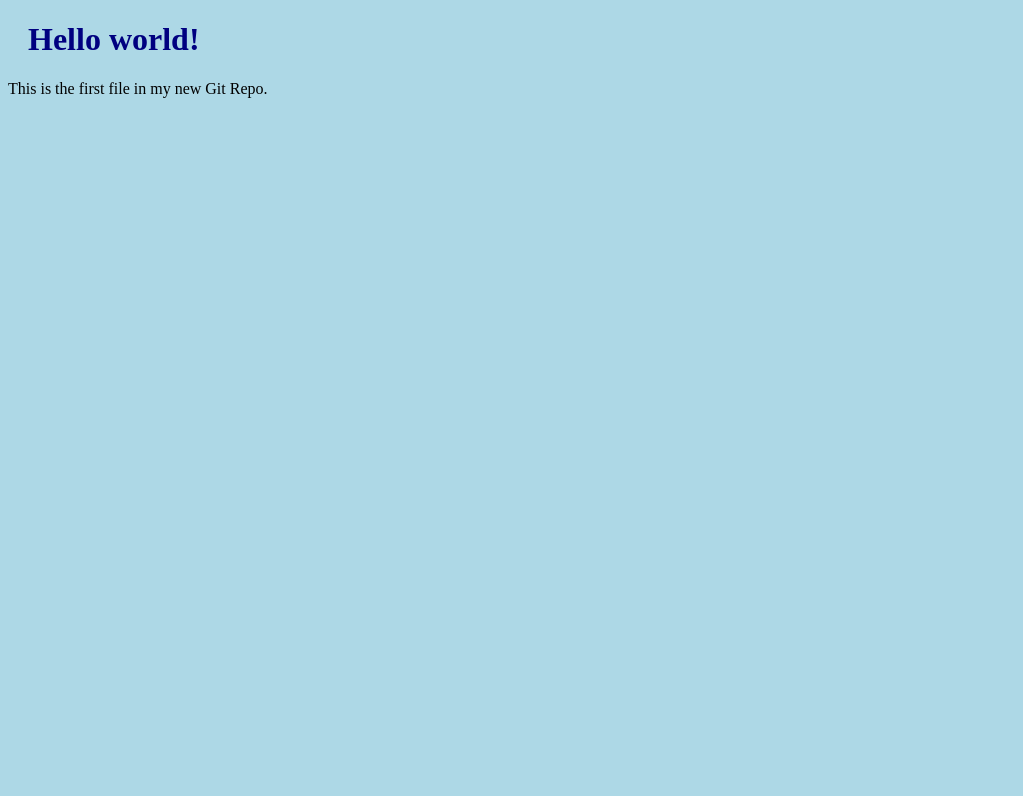
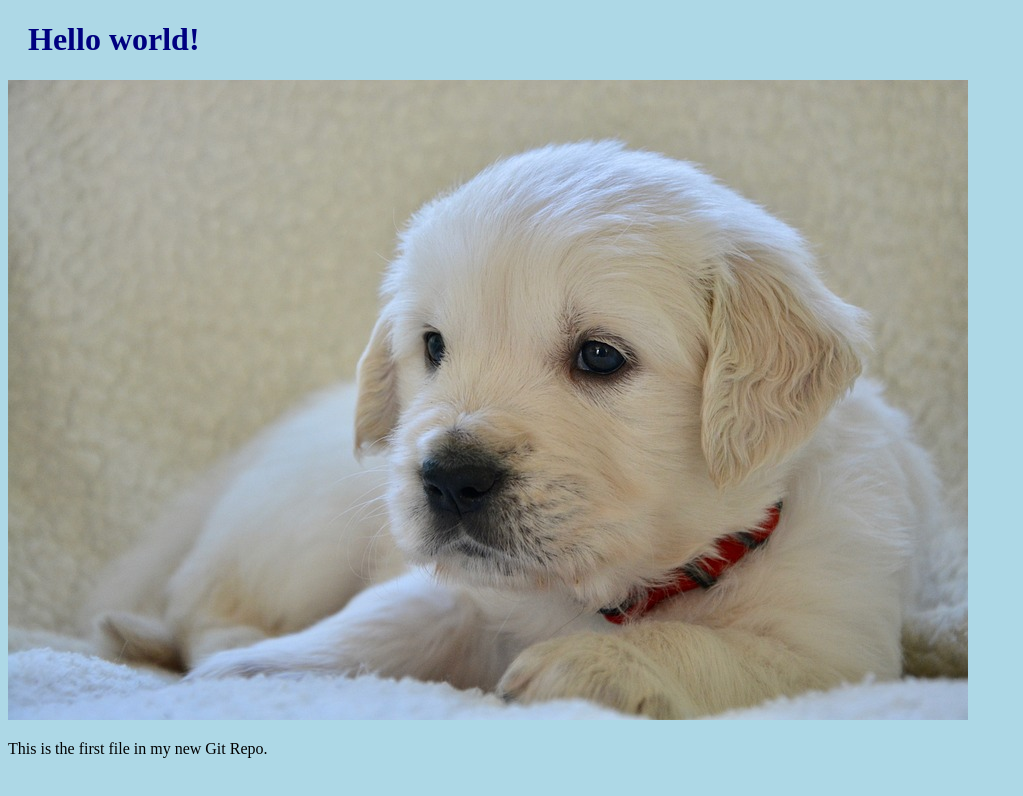
Before and after one commit to oxywom/myproject, a plain HTML site: page index.html in a window 1280 px wide. Shown: the whole page, without its empty margins (0-1023 px from the left). Drawn offline with Linux system fonts and the light colour scheme.

Commit message:
add puppy.jpg, modify index.html

```diff
--- a/index.html
+++ b/index.html
@@ -6,6 +6,9 @@
 </head>
 <body>
     <h1>Hello world!</h1>
+    <div>
+        <img src="puppy.jpg" alt="puppy" style="width:100%;max-width:960px">
+    </div>
     <p>This is the first file in my new Git Repo.</p>
 </body>
 </html>
```
Also changed, not shown: puppy.jpg (added).
